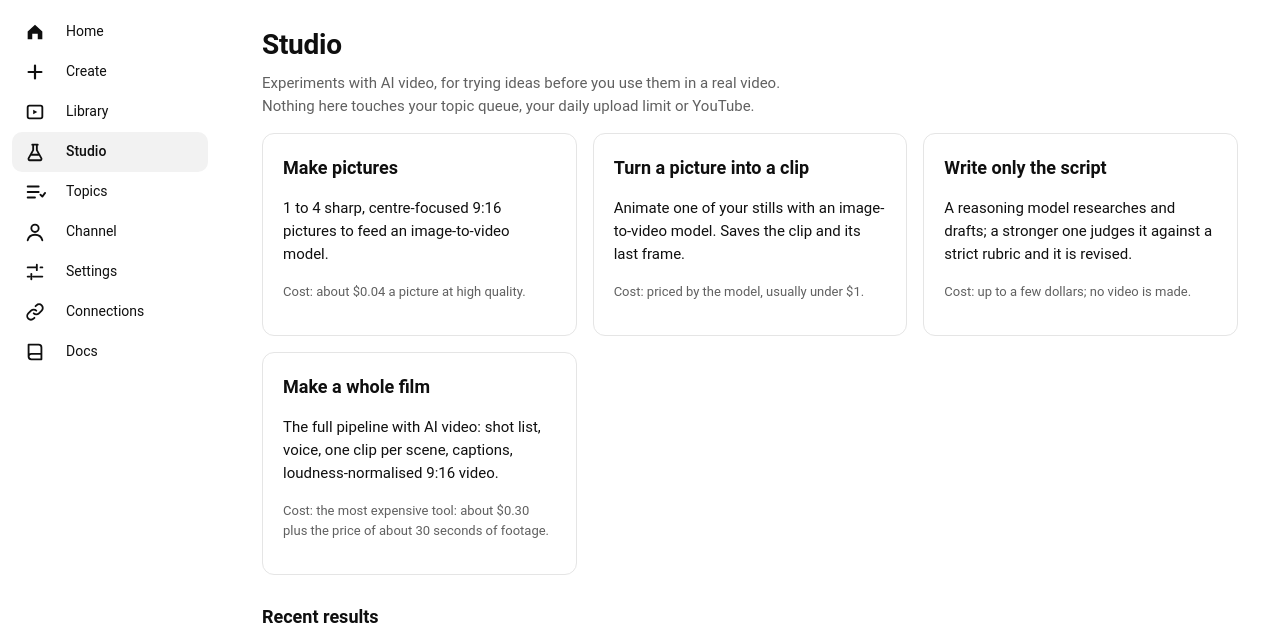
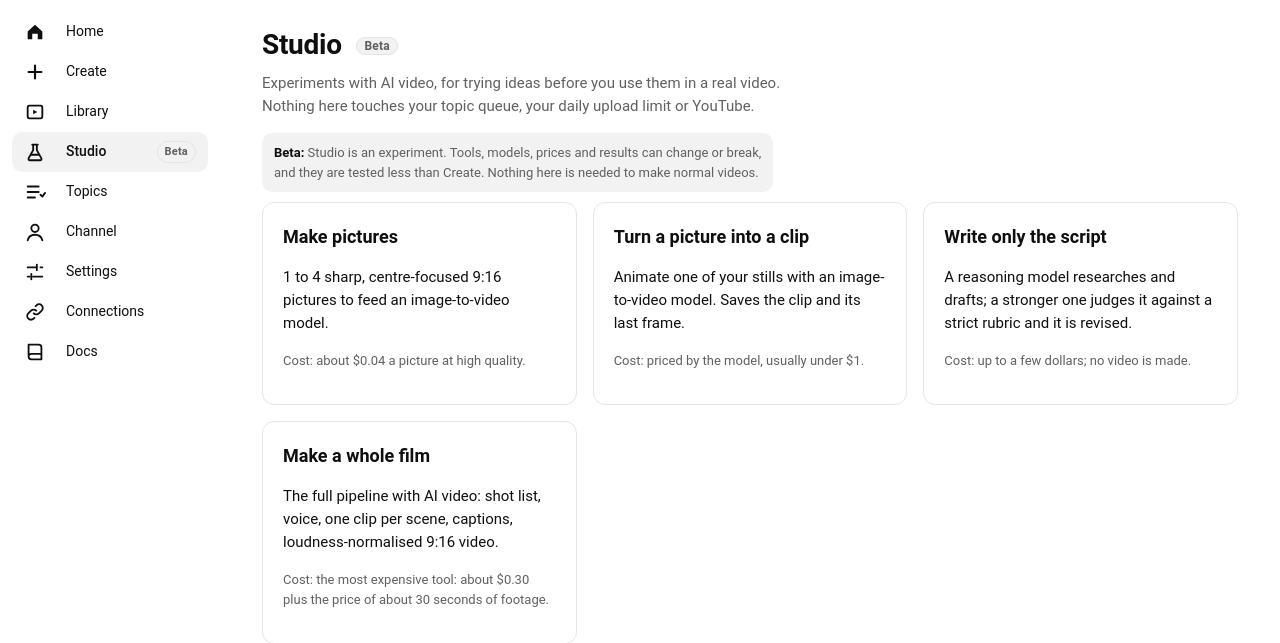
Before and after one commit to srsuiux/aieye-yt, a FastAPI app: page /new/studio in a window 1280 px wide. Shown: the part 56-699 px from the top of the page. Run offline with FastAPI, Linux system fonts and the light colour scheme.

Commit message:
Label Studio as beta in the menu, headings, notices, tour and docs

```diff
--- a/aieye/web/server.py
+++ b/aieye/web/server.py
@@ -28,7 +28,7 @@ NAV = [   # the rail: only pages that exist are listed
     {"href": "/",            "label": "Home",        "icon": "home"},
     {"href": "/create",      "label": "Create",      "icon": "plus"},
     {"href": "/library",     "label": "Library",     "icon": "film"},
-    {"href": "/studio",      "label": "Studio",      "icon": "flask"},
+    {"href": "/studio",      "label": "Studio",      "icon": "flask", "badge": "Beta"},
     {"href": "/topics",      "label": "Topics",      "icon": "list"},
     {"href": "/channel",     "label": "Channel",     "icon": "channel"},
     {"href": "/settings",    "label": "Settings",    "icon": "sliders"},
--- a/aieye/web/static/app.css
+++ b/aieye/web/static/app.css
@@ -258,3 +258,6 @@ dialog { border: 1px solid var(--line); border-radius: 16px; padding: 22px; back
 dialog::backdrop { background: rgba(0,0,0,.55); }
 dialog h2 { margin: 0 0 8px; } dialog .actions { margin-top: 14px; }
 .btn.danger-solid { background: var(--danger); color: #fff; border-color: var(--danger); } .btn.danger-solid:disabled { opacity: .45; }
+em.beta { font-style: normal; font-size: 11px; font-weight: 600; letter-spacing: .02em; padding: 1px 7px; margin-left: 8px; border-radius: 999px; background: var(--surface); color: var(--muted); border: 1px solid var(--line); vertical-align: middle; }
+.rail-item em.beta { margin-left: auto; }
+h1 em.beta { font-size: 12px; }
--- a/aieye/web/static/tour.js
+++ b/aieye/web/static/tour.js
@@ -8,7 +8,7 @@
     { target: "topics", title: "Topics", body: "The queue of ideas that videos are made from. Add your own, change the order, and see what has already been made, so nothing repeats." },
     { target: "create", title: "Create", body: "Make a video. Choose the topic, languages and look, see the cost, and confirm before anything is spent. Then watch each step and review the video before it uploads." },
     { target: "library", title: "Library", body: "Videos that are made but not uploaded yet, and the ones already live. Preview them, edit the title and description, and upload when you are ready." },
-    { target: "studio", title: "Studio", body: "Optional experiments with AI video: make pictures, turn one into a clip, write only a script, or make a whole film. Each shows its cost before it spends anything." },
+    { target: "studio", title: "Studio (beta)", body: "Optional experiments with AI video: make pictures, turn one into a clip, write only a script, or make a whole film. Each shows its cost before it spends anything." },
     { target: "docs", title: "Docs", body: "Guides for every page, how to get each key, how to set up YouTube, and fixes for common problems." },
     { title: "You are ready", body: "Add your OpenAI key to begin. Reopen this tour any time with the ? button at the top.", center: true, last: true }
   ];
--- a/aieye/web/templates/base.html
+++ b/aieye/web/templates/base.html
@@ -34,7 +34,7 @@
 <div class="shell">
   <nav class="rail" aria-label="Main">
     {% for n in nav %}
-    <a href="{{ base }}{{ n.href }}" data-tour="{{ n.label | lower }}" class="rail-item {{ 'on' if (path == n.href or (n.href != '/' and path.startswith(n.href))) else '' }}">{{ icon(n.icon) }}<span>{{ n.label }}</span></a>
+    <a href="{{ base }}{{ n.href }}" data-tour="{{ n.label | lower }}" class="rail-item {{ 'on' if (path == n.href or (n.href != '/' and path.startswith(n.href))) else '' }}">{{ icon(n.icon) }}<span>{{ n.label }}</span>{% if n.badge %}<em class="beta">{{ n.badge }}</em>{% endif %}</a>
     {% endfor %}
   </nav>
   <main id="main">{% block content %}{% endblock %}
--- a/aieye/web/templates/studio.html
+++ b/aieye/web/templates/studio.html
@@ -1,8 +1,9 @@
 {% extends "base.html" %}
 {% block content %}
 <div class="page">
-  <h1>Studio</h1>
+  <h1>Studio <em class="beta">Beta</em></h1>
   <p class="muted lead">Experiments with AI video, for trying ideas before you use them in a real video. Nothing here touches your topic queue, your daily upload limit or YouTube.</p>
+  <p class="legal-note"><strong>Beta:</strong> Studio is an experiment. Tools, models, prices and results can change or break, and they are tested less than Create. Nothing here is needed to make normal videos.</p>
   {% if active %}<div class="banner">Something is running. <a href="{{ base }}/runs/{{ active.id }}">Open the run</a></div>{% endif %}
   <div class="tools">
     {% for key, t in tools.items() %}
--- a/aieye/web/templates/studio_run.html
+++ b/aieye/web/templates/studio_run.html
@@ -2,7 +2,7 @@
 {% block content %}
 <div class="page" id="srun" data-id="{{ st.id }}" data-tool="{{ st.params.tool }}">
   <p class="crumbs"><a href="{{ base }}/studio">Studio</a> <span aria-hidden="true">/</span> Run</p>
-  <div class="run-head"><h1 id="run-title">Working on it</h1><span class="status" id="run-status">Starting</span></div>
+  <div class="run-head"><h1 id="run-title">Working on it</h1><em class="beta">Beta</em><span class="status" id="run-status">Starting</span></div>
   <p class="muted">{{ st.params.prompt or st.params.topic }}</p>
   <div class="bar big-bar" role="progressbar" aria-label="Working"><i id="bar" style="width:100%" class="pulse"></i></div>
   <p class="muted" id="now">Starting…</p>
--- a/aieye/web/templates/studio_tool.html
+++ b/aieye/web/templates/studio_tool.html
@@ -3,8 +3,9 @@
 {% block content %}
 <div class="page">
   <p class="crumbs"><a href="{{ base }}/studio">Studio</a> <span aria-hidden="true">/</span> {{ t.label }}</p>
-  <h1>{{ t.title }}</h1>
+  <h1>{{ t.title }} <em class="beta">Beta</em></h1>
   <p class="muted lead">{{ t.blurb }}</p>
+  <p class="legal-note"><strong>Beta:</strong> an experiment that can change or break. It spends real money, so check the cost first.</p>
   {% if active %}<div class="banner">Something is already running. <a href="{{ base }}/runs/{{ active.id }}">Open the run</a></div>{% endif %}
   {% if missing %}<div class="banner bad">Add your {% for k in missing %}{{ 'OpenAI' if k.startswith('OPENAI') else 'OpenRouter' }}{% if not loop.last %} and {% endif %}{% endfor %} key first. <a href="{{ base }}/connections">Open Connections</a>{% if 'OPENROUTER_API_KEY' in missing %} (<a href="{{ base }}/docs/get-openrouter-key">how to get one</a>){% endif %}</div>{% endif %}
   {% if err %}<div class="banner bad">{{ err }}</div>{% endif %}
--- a/docs/nav.json
+++ b/docs/nav.json
@@ -66,7 +66,7 @@
       },
       {
         "slug": "studio",
-        "title": "Studio"
+        "title": "Studio (beta)"
       },
       {
         "slug": "experiments",
```
Also changed, not shown: docs/studio.md (+4 -1 lines).
